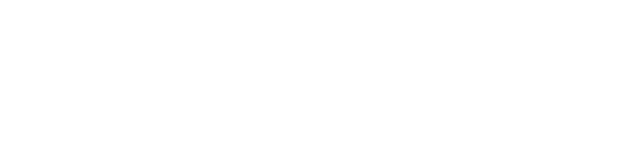
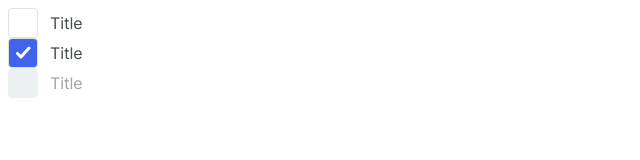
Before and after one commit to js-tasks-ru/htmlcss-20220919_konstantin-shavyrkin, a website: page 07-lection5/01-checkbox/index.html in a window 1280 px wide. Shown: the whole page, without its empty margins (0-640 px from the left). Drawn offline with Linux system fonts and the light colour scheme.

Commit message:
checkbox

```diff
--- a/07-lection5/01-checkbox/checkbox.css
+++ b/07-lection5/01-checkbox/checkbox.css
@@ -0,0 +1,58 @@
+.checkbox_input {
+    position: absolute;
+    outline: none;
+    clip: rect(0,0,0,0);
+}
+
+.checkbox_state{
+    display: flex;
+    align-items: center;
+    cursor: pointer;
+}
+
+.checkbox_control {
+    width: 28px;
+    height: 28px;
+    background: #FFFFFF;
+    border: 1px solid #DDE2E5;
+    border-radius: 4px;
+    display: flex;
+    align-items: center;
+    justify-content: center;
+}
+
+.checkbox_icon {
+    display: none;
+}
+.checkbox_title {
+    font-size: 16px;
+    line-height: 24px;
+    color: #495057;
+    margin-left: 12px;
+}
+
+
+.checkbox_input:disabled ~ .checkbox_state .checkbox_control .checkbox_icon {
+    display: none;
+}
+
+
+.checkbox_input:checked ~ .checkbox_state .checkbox_control {
+    background-color: #4263EB;
+}
+
+.checkbox_input:checked ~ .checkbox_state .checkbox_icon {
+    display: block;
+}
+
+
+
+.checkbox_input:disabled ~ .checkbox_state .checkbox_control  {
+    background-color: #DDE2E5;
+}
+
+.checkbox_input:disabled ~   .checkbox_state  {
+    color: #DDE2E5;
+    opacity: 0.5;
+
+}
--- a/07-lection5/01-checkbox/index.html
+++ b/07-lection5/01-checkbox/index.html
@@ -1,11 +1,60 @@
 <!DOCTYPE html>
 <!-- Страница чекбокса -->
 <html lang="ru">
+
 <head>
     <link rel="stylesheet" href="../../assets/css/main.css">
     <link rel="stylesheet" href="./checkbox.css">
 </head>
+
 <body>
 
+    <label class="checkbox">
+        <input class="checkbox_input"  type="checkbox" />
+        <div class="checkbox_state">
+            <div class="checkbox_control">
+                <div class="checkbox_icon">
+                    <svg width="15" height="13" viewBox="0 0 15 13" fill="none" xmlns="http://www.w3.org/2000/svg">
+                        <path d="M1.5 7.5L5 11L13 2" stroke="white" stroke-width="3" stroke-linecap="round" stroke-linejoin="round"/>
+                    </svg>
+
+                </div>
+            </div>
+            <div class="checkbox_title">Title</div>
+        </div>
+    </label>
+
+    <label class="checkbox">
+        <input class="checkbox_input"  type="checkbox" checked />
+        <div class="checkbox_state">
+            <div class="checkbox_control">
+                <div class="checkbox_icon">
+                    <svg width="15" height="13" viewBox="0 0 15 13" fill="none" xmlns="http://www.w3.org/2000/svg">
+                        <path d="M1.5 7.5L5 11L13 2" stroke="white" stroke-width="3" stroke-linecap="round" stroke-linejoin="round"/>
+                    </svg>
+
+                </div>
+            </div>
+            <div class="checkbox_title">Title</div>
+        </div>
+    </label>
+
+    <label class="checkbox">
+        <input class="checkbox_input"  type="checkbox" checked disabled />
+        <div class="checkbox_state">
+            <div class="checkbox_control">
+                <div class="checkbox_icon">
+                    <svg width="15" height="13" viewBox="0 0 15 13" fill="none" xmlns="http://www.w3.org/2000/svg">
+                        <path d="M1.5 7.5L5 11L13 2" stroke="white" stroke-width="3" stroke-linecap="round" stroke-linejoin="round"/>
+                    </svg>
+
+                </div>
+            </div>
+            <div class="checkbox_title">Title</div>
+        </div>
+    </label>
+
+
 </body>
+
 </html>
```
Lines whose indentation alone changed are shown as unchanged.
